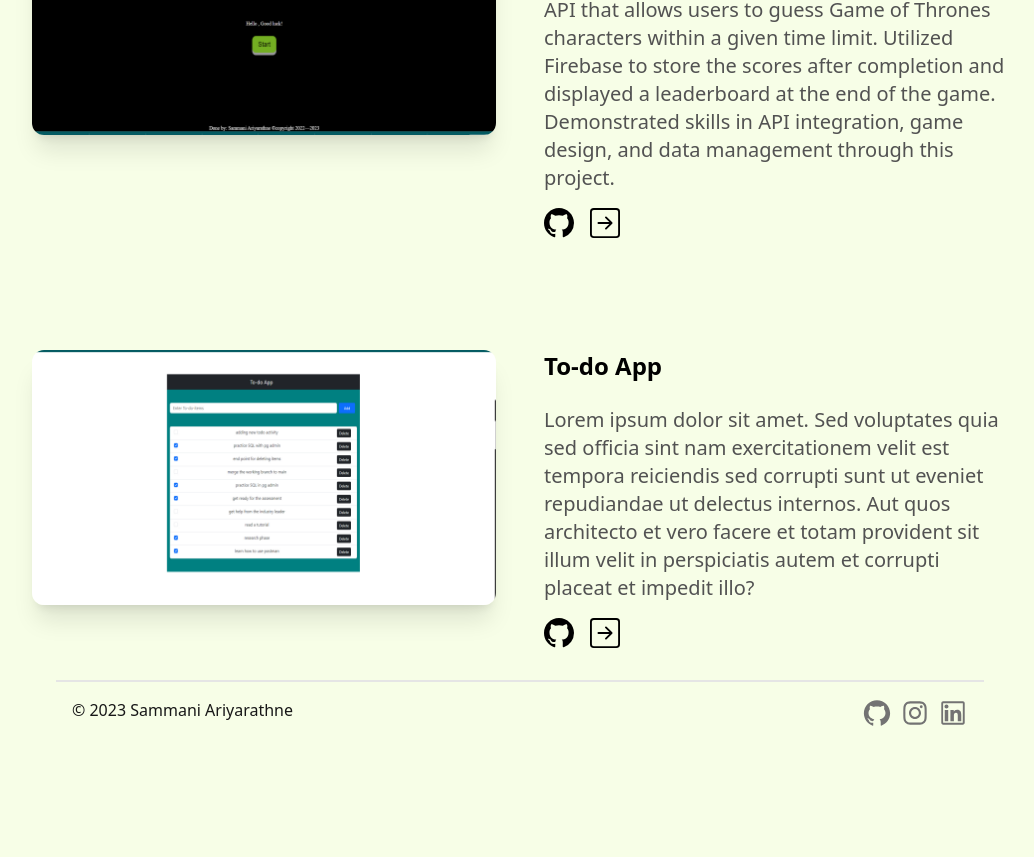
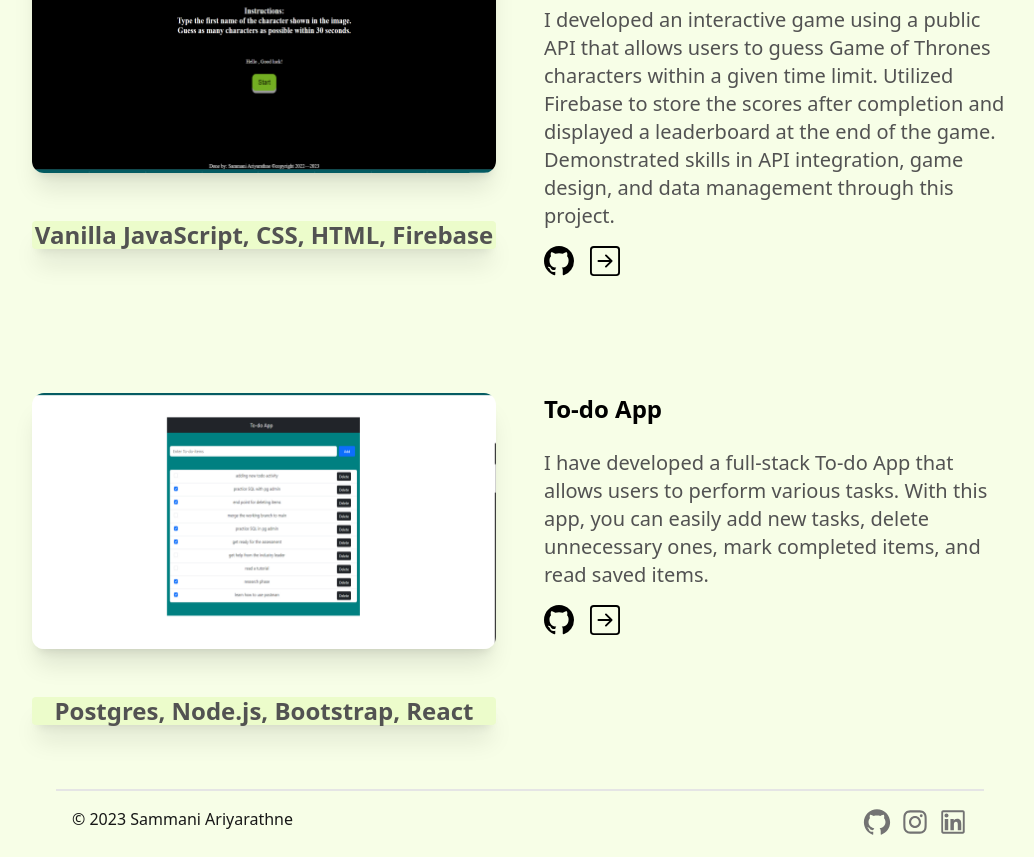
Before and after one commit to SammaniAri/personal-website, a Next.js app: page / in a window 1280 px wide. Shown: the part 2534-3391 px from the top of the page, without its empty margins (120-1154 px from the left). Before the commit the page ends 3282 px from the top, so only its background shows below. Built offline with nearby package versions, Linux system fonts and the light colour scheme.

Commit message:
Added technologies

```diff
--- a/components/ProjectSection.tsx
+++ b/components/ProjectSection.tsx
@@ -18,6 +18,8 @@ const projects = [
 		github:
 			"https://github.com/SammaniAri/react-app-g8",
 		link: "https://monakinft.vercel.app/",
+		technologies:
+			" React, Figjam, Next.Js, Sass, CSS, HTML ",
 	},
 	{
 		name: "A Simple Game inspired by Game of Thrones",
@@ -27,15 +29,19 @@ const projects = [
 		github:
 			"https://github.com/SammaniAri/react-app-g8",
 		link: "https://game-of-thrones-character-guessing.netlify.app/",
+		technologies:
+			" Vanilla JavaScript, CSS, HTML, Firebase ",
 	},
 	{
 		name: " To-do App",
 		description:
-			"Lorem ipsum dolor sit amet. Sed voluptates quia sed officia sint nam exercitationem velit est tempora reiciendis sed corrupti sunt ut eveniet repudiandae ut delectus internos. Aut quos architecto et vero facere et totam provident sit illum velit in perspiciatis autem et corrupti placeat et impedit illo?",
+			"I have developed a full-stack To-do App that allows users to perform various tasks. With this app, you can easily add new tasks, delete unnecessary ones, mark completed items, and read saved items.",
 		image: "/todo.jpg",
 		github:
 			"https://github.com/orgs/project-on-data-interaction/repositories",
 		link: " ",
+		technologies:
+			" Postgres, Node.js, Bootstrap, React ",
 	},
 ];
 
@@ -65,9 +71,14 @@ const ProjectSection = () => {
 												alt=""
 												width={1000}
 												height={1000}
-												className="rounded-xl shadow-xl hover:opacity-70"
+												className="rounded-xl shadow-xl hover:opacity-70 mb-8"
 											/>
 										</Link>
+										<p className="text-2xl leading-7 mb-4 mt-12 mb-8 text-neutral-600 dark:text-neutral-400 text-center rounded font-semibold bg-lime-100 shadow-xl">
+											{
+												project.technologies
+											}
+										</p>
 									</div>
 									<div className="md:w-1/2">
 										<h1 className="text-center text-2xl font-semibold mb-6 md:text-left">
```
